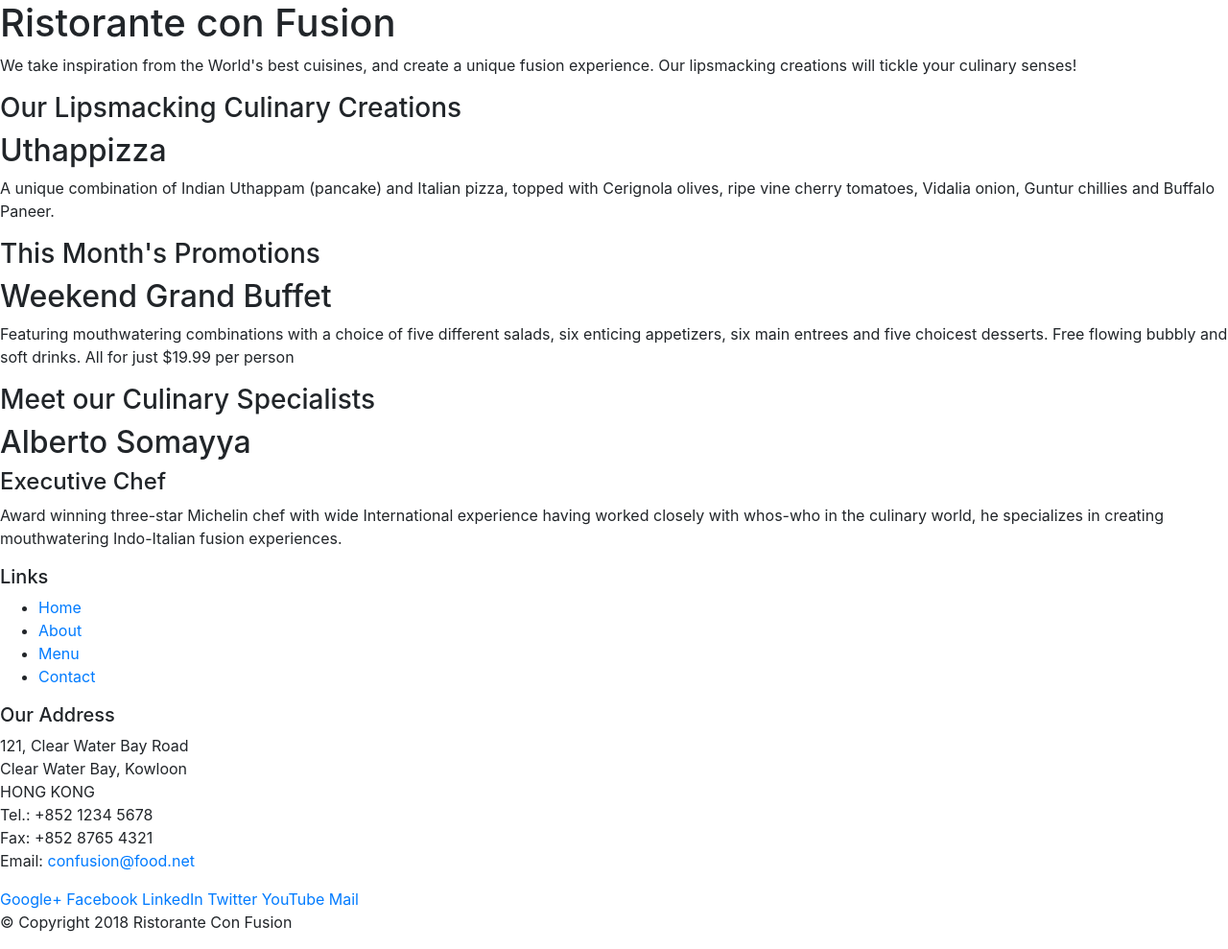
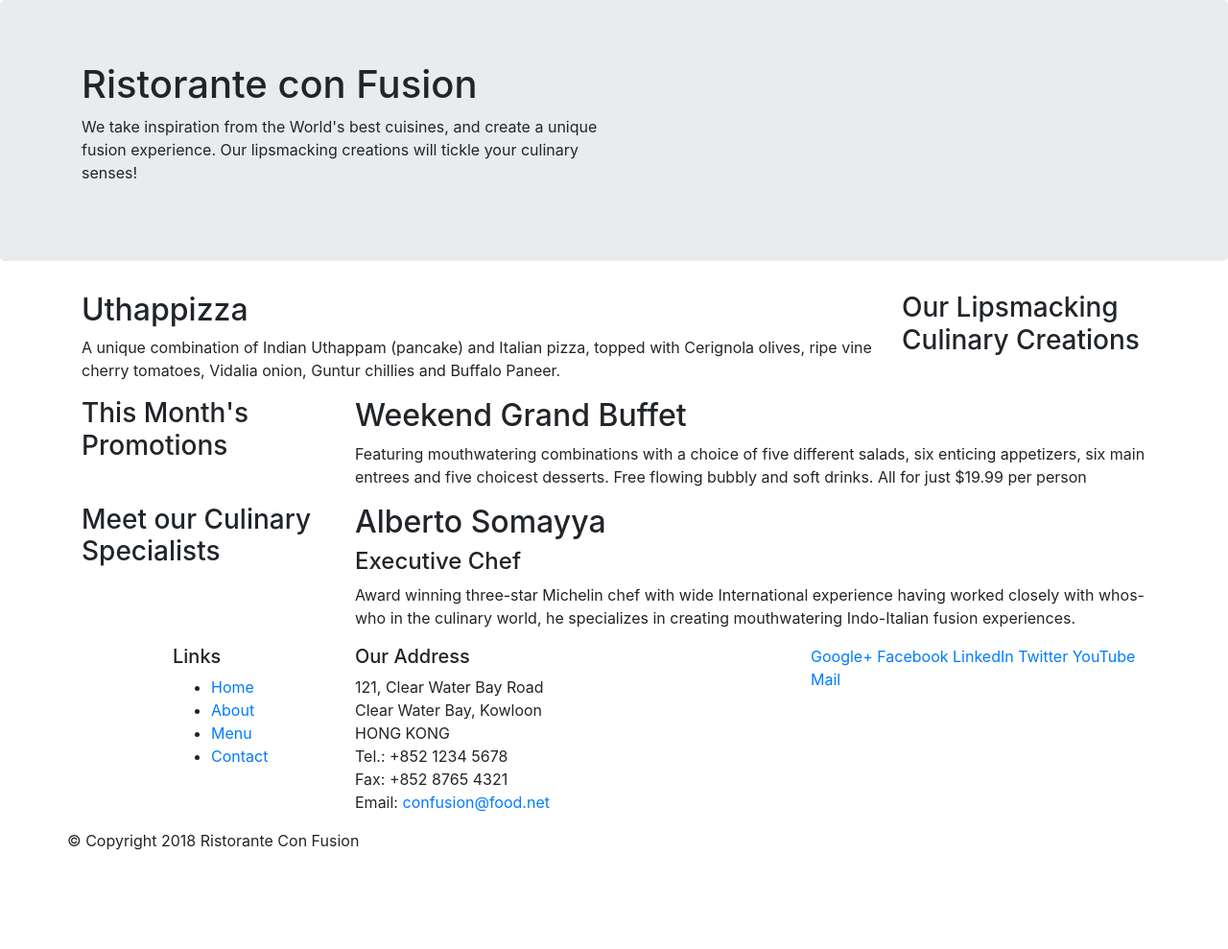
Before and after one commit to ShubhamPandey1406/bootstrap, a website: page index.html in a window 1280 px wide. Shown: the whole page at 96% size. After the commit the page ends 904 px from the top, so only its background shows below. Drawn offline with nearby package versions, Linux system fonts and the light colour scheme.

Commit message:
first step in Bootstrap4

```diff
--- a/index.html
+++ b/index.html
@@ -14,46 +14,48 @@
 
 <body>
 
-    <header>
-        <div>
-            <div>
-                <div>
+    <header class="jumbotron">
+        <div class="container">
+            <div class="row">
+                <div class="col-12 col-sm-6">
                     <h1>Ristorante con Fusion</h1>
                     <p>We take inspiration from the World's best cuisines, and create a unique fusion experience. Our lipsmacking creations will tickle your culinary senses!</p>
                 </div>
-                <div>
+                <div class="col-12 col-sm">
                 </div>
             </div>
         </div>
     </header>
 
-    <div>
-        <div>
-            <div>
+    <div class="container">
+        <div class="row">
+            <div class="col-12 col-sm-4 order-sm-last col-md-3">
                 <h3>Our Lipsmacking Culinary Creations</h3>
             </div>
-            <div>
+            <div class="col col-sm order-sm-first col-md">
                 <h2>Uthappizza</h2>
                 <p>A unique combination of Indian Uthappam (pancake) and Italian pizza, topped with Cerignola olives, ripe vine cherry tomatoes, Vidalia onion, Guntur chillies and Buffalo Paneer.</p>
             </div>
         </div>
 
 
-        <div>
-            <div>
+        <div class="row">
+            <div class="col-12 col-sm-4 col-md-3">
+
                 <h3>This Month's Promotions</h3>
             </div>
-            <div>
+            <div class="col col-sm col-md">
                 <h2>Weekend Grand Buffet</h2>
                 <p>Featuring mouthwatering combinations with a choice of five different salads, six enticing appetizers, six main entrees and five choicest desserts. Free flowing bubbly and soft drinks. All for just $19.99 per person </p>
             </div>
         </div>
 
-        <div>
-            <div>
+        <div class="row">
+            <div class="col-12 col-sm-4 col-md-3">
+
                 <h3>Meet our Culinary Specialists</h3>
             </div>
-            <div>
+            <div class="col col-sm col-md">
                 <h2>Alberto Somayya</h2>
                 <h4>Executive Chef</h4>
                 <p>Award winning three-star Michelin chef with wide International experience having worked closely with whos-who in the culinary world, he specializes in creating mouthwatering Indo-Italian fusion experiences. </p>
@@ -62,9 +64,9 @@
     </div>
 
     <footer>
-        <div>
-            <div>
-                <div>
+        <div class="container">
+            <div class="row">
+                <div class="col-4 offset-1 col-sm-2">
                     <h5>Links</h5>
                     <ul>
                         <li><a href="#">Home</a></li>
@@ -73,7 +75,7 @@
                         <li><a href="#">Contact</a></li>
                     </ul>
                 </div>
-                <div>
+                <div class="col-5 col-sm-5">
                     <h5>Our Address</h5>
                     <address>
 		              121, Clear Water Bay Road<br>
@@ -84,7 +86,7 @@
 		              Email: <a href="mailto:confusion@food.net">confusion@food.net</a>
 		           </address>
                 </div>
-                <div>
+                <div class="col-12 col-sm-4">
                     <div>
                         <a href="http://google.com/+">Google+</a>
                         <a href="http://www.facebook.com/profile.php?id=">Facebook</a>
@@ -95,8 +97,8 @@
                     </div>
                 </div>
            </div>
-           <div>
-                <div>
+           <div class="row">
+                <div classs="col-auto">
                     <p>© Copyright 2018 Ristorante Con Fusion</p>
                 </div>
            </div>
```
